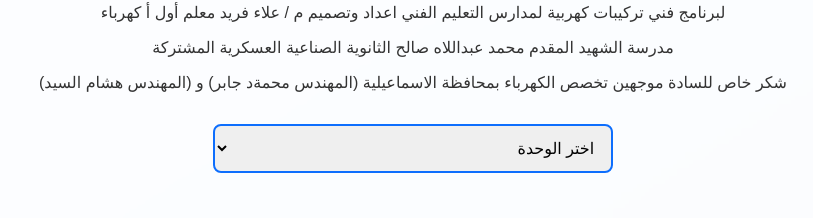
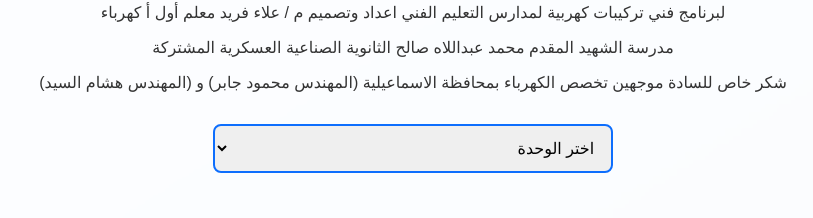
Before and after one commit to Alaafared/grdae1, a plain HTML site: page index.html in a window 1280 px wide. Shown: the part 283-501 px from the top of the page, 227-1040 px from the left. Drawn offline with Linux system fonts and the light colour scheme.

Commit message:
Update index.html

```diff
--- a/index.html
+++ b/index.html
@@ -206,7 +206,7 @@
             <h1>  مرحباً بكم في تطبيق كهربائي المستقبل    </h1>
             <p> لبرنامج فني تركيبات كهربية لمدارس التعليم الفني اعداد وتصميم م / علاء فريد معلم أول أ كهرباء</p>
              <p>  مدرسة الشهيد المقدم محمد عبداللاه صالح الثانوية الصناعية العسكرية المشتركة              </p>
-             <p>شكر خاص للسادة موجهين تخصص الكهرباء بمحافظة الاسماعيلية (المهندس محمةد جابر) و (المهندس هشام السيد)</p>
+             <p>شكر خاص للسادة موجهين تخصص الكهرباء بمحافظة الاسماعيلية (المهندس محمود جابر) و (المهندس هشام السيد)</p>
             <select id="subject-selector">
                 <option value="">اختر الوحدة</option>
                 <option value="workshop">أساسيات الورشة الكهربية</option>
```
